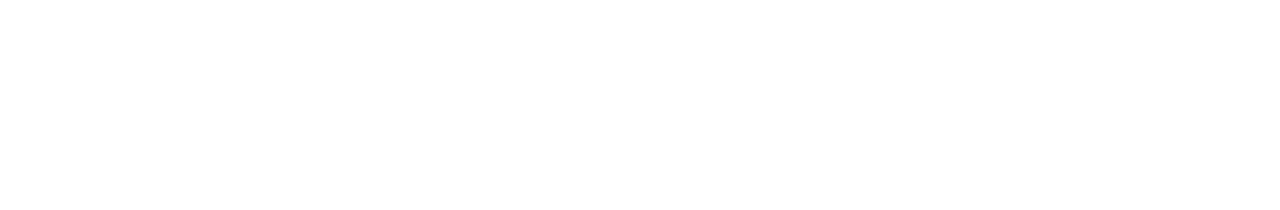
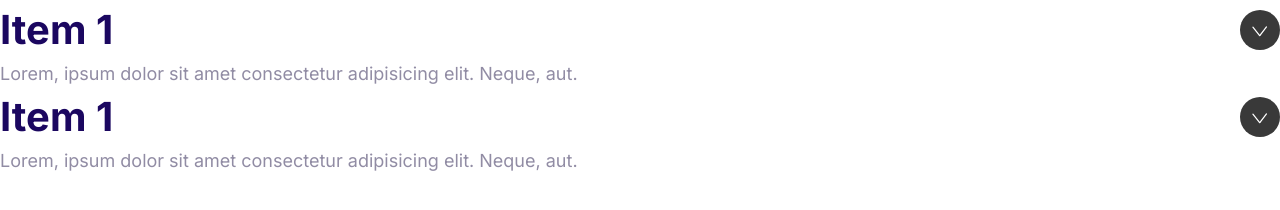
Before and after one commit to aphwong/moshify, a plain HTML site: page index.html in a window 1280 px wide. Drawn offline with Linux system fonts and the light colour scheme.

Commit message:
Build collapsibles

```diff
--- a/css/style.css
+++ b/css/style.css
@@ -535,3 +535,37 @@ a {
     text-align: left;
   }
 }
+
+/* Collapsibles */
+.collapsible__header {
+  display: flex;
+  justify-content: space-between;
+  align-items: center;
+  font-size: 3rem;
+}
+
+.collapsible__title {
+  margin: 0;
+}
+
+.collapsible__chevron {
+  transform: rotate(-90deg);
+  transition: transform 0.5s;
+}
+
+.collapsible__content {
+  max-height: 0;
+  overflow: hidden;
+  opacity: 0;
+  transition: all 0.3s;
+}
+
+.collapsible--expanded .collapsible__chevron {
+  transform: rotate(0);
+}
+
+.collapsible--expanded .collapsible__content {
+  max-height: 100vh;
+  display: block;
+  opacity: 1;
+}
--- a/index.html
+++ b/index.html
@@ -14,5 +14,34 @@
     <link rel="stylesheet" href="css/normalize.css" />
     <link rel="stylesheet" href="css/style.css" />
   </head>
-  <body style="padding: 5rem"></body>
+  <body>
+    <div class="collapsible collapsible--expanded">
+      <header class="collapsible__header">
+        <h2 class="collapsible__title">Item 1</h2>
+        <img
+          src="images/chevron.svg"
+          alt=""
+          class="icon icon--white collapsible__chevron"
+        />
+      </header>
+      <div class="collapsible__content">
+        Lorem, ipsum dolor sit amet consectetur adipisicing elit. Neque, aut.
+      </div>
+    </div>
+    <div class="collapsible collapsible--expanded">
+      <header class="collapsible__header">
+        <h2 class="collapsible__title">Item 1</h2>
+        <img
+          src="images/chevron.svg"
+          alt=""
+          class="icon icon--white collapsible__chevron"
+        />
+      </header>
+      <div class="collapsible__content">
+        Lorem, ipsum dolor sit amet consectetur adipisicing elit. Neque, aut.
+      </div>
+    </div>
+
+    <script src="js/main.js"></script>
+  </body>
 </html>
--- /dev/null
+++ b/js/main.js
@@ -0,0 +1,6 @@
+const collapsibles = document.querySelectorAll(".collapsible");
+collapsibles.forEach((item) =>
+  item.addEventListener("click", function () {
+    this.classList.toggle("collapsible--expanded");
+  })
+);
```
Also changed, not shown: components/collapsibles.html (added, +13 -0 lines), components/badges.html (renamed from css/components/badges.html), components/buttons.html (renamed from css/components/buttons.html), components/callouts.html (renamed from css/components/callouts.html), components/girds.html (renamed from css/components/girds.html), components/icons.html (renamed from css/components/icons.html), components/inputGroups.html (renamed from css/components/inputGroups.html), components/links.html (renamed from css/components/links.html), components/lists.html (renamed from css/components/lists.html), components/medias.html (renamed from css/components/medias.html), components/plans.html (renamed from css/components/plans.html), components/testimonials.html (renamed from css/components/testimonials.html), images/chevron.svg (added).
